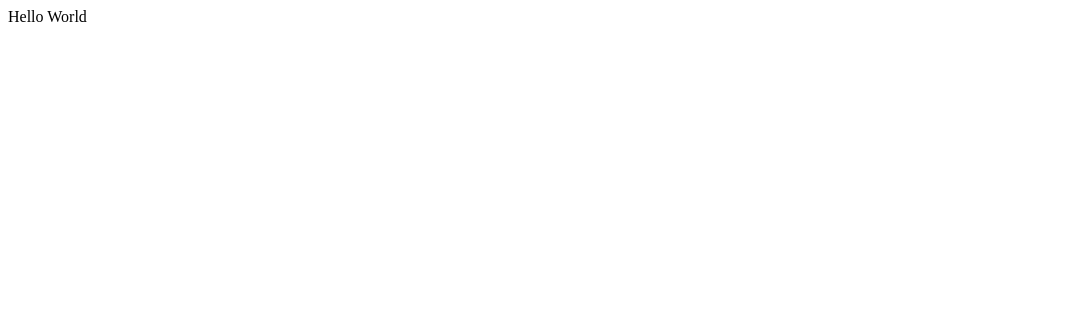
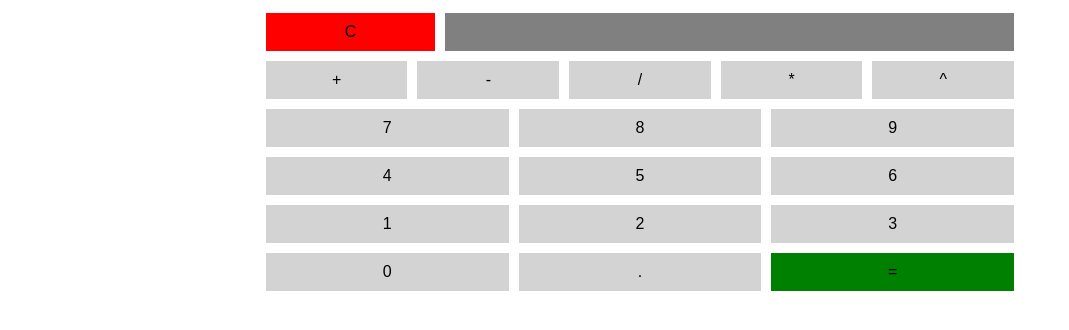
Before and after one commit to thearrow/calculator, a plain HTML site: page index.html in a window 1280 px wide. Shown: the whole page, without its empty margins (0-1069 px from the left). Drawn offline with Linux system fonts and the light colour scheme.

Commit message:
super basic layout, eslint config

```diff
--- /dev/null
+++ b/calculator.css
@@ -0,0 +1,33 @@
+.calculator {
+  max-width: 60%;
+  margin: 0 auto;
+}
+
+.top, .button-row {
+  display: flex;
+  text-align: center;
+}
+
+.screen {
+  background-color: gray;
+  width: 75%;
+  margin: 5px;
+}
+
+.button {
+  background-color: lightgray;
+  cursor: pointer;
+  flex: 1;
+  flex-flow: row wrap;
+  font-family: Arial, sans-serif;
+  margin: 5px;
+  padding: 10px;
+}
+
+.button.clear {
+  background-color: red;
+}
+
+.button.equals {
+  background-color: green;
+}
--- a/calculator.js
+++ b/calculator.js
@@ -1,6 +1,3 @@
 (function() {
   'use strict';
-
-  document.body.innerHTML = "Hello World";
-
-}());
+})();
--- a/index.html
+++ b/index.html
@@ -1,15 +1,51 @@
 <!doctype html>
 <html>
+
 <head>
   <meta charset="utf-8">
   <meta content="IE=edge,chrome=1" http-equiv="X-UA-Compatible">
   <meta name="viewport" content="width=device-width, initial-scale=1.0">
   <title>Calculator App</title>
+  <link rel="stylesheet" type="text/css" href="calculator.css">
 </head>
 
 <body>
+  <div class="calculator">
+    <div class="top">
+      <div class="button clear">C</div>
+      <div class="screen"></div>
+    </div>
+    <div class="buttons">
+      <div class="button-row">
+        <div class="button">+</div>
+        <div class="button">-</div>
+        <div class="button">/</div>
+        <div class="button">*</div>
+        <div class="button">^</div>
+      </div>
+      <div class="button-row">
+        <div class="button">7</div>
+        <div class="button">8</div>
+        <div class="button">9</div>
+      </div>
+      <div class="button-row">
+        <div class="button">4</div>
+        <div class="button">5</div>
+        <div class="button">6</div>
+      </div>
+      <div class="button-row">
+        <div class="button">1</div>
+        <div class="button">2</div>
+        <div class="button">3</div>
+      </div>
+      <div class="button-row">
+        <div class="button">0</div>
+        <div class="button">.</div>
+        <div class="button equals">=</div>
+      </div>
+    </div>
+  </div>
+</body>
+<script src="calculator.js" type="text/javascript" charset="utf-8" async defer></script>
 
-  </body>
-
-  <<script src="calculator.js" type="text/javascript" charset="utf-8" async defer></script>
 </html>
```
Also changed, not shown: .eslintrc.js (added), 1 other file. Lines whose indentation alone changed are shown as unchanged.
